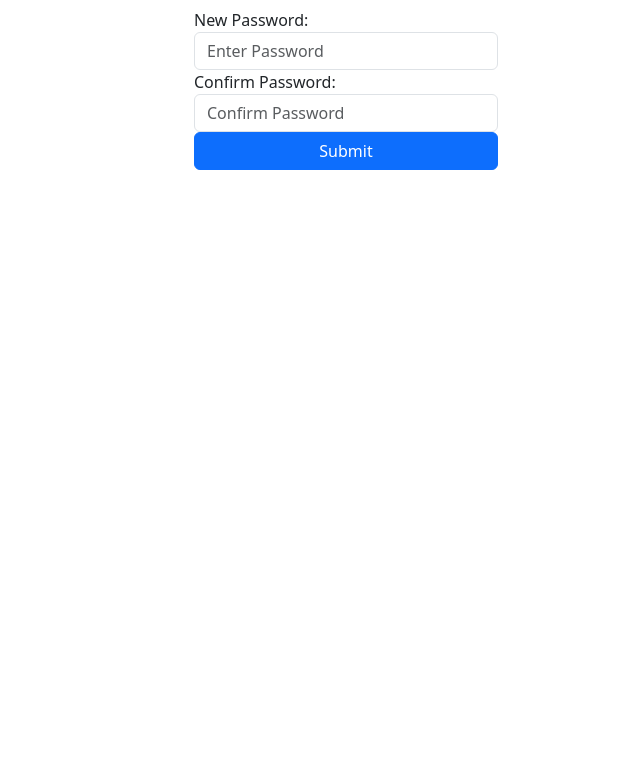
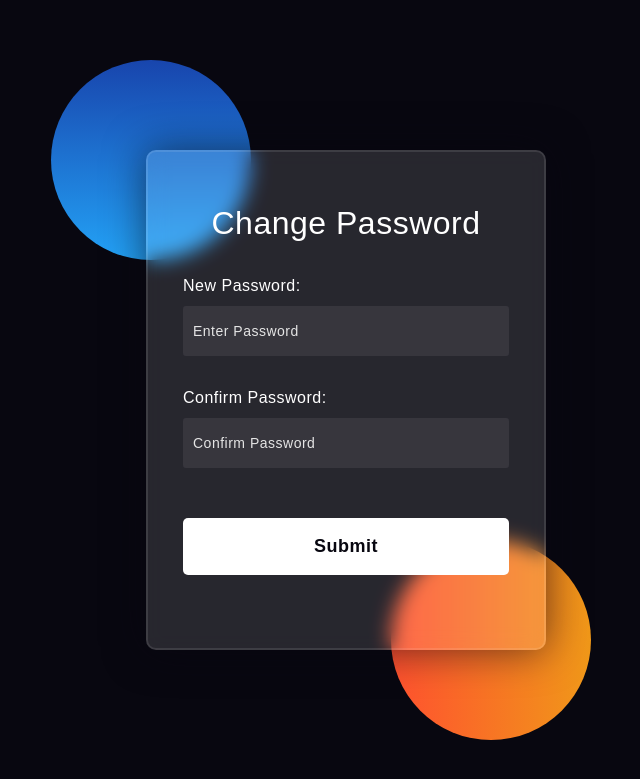
Before and after one commit to tweizy/employee-management-system, a PHP site: page /changepassword.php in a window 1280 px wide. Shown: the top 779 px of the page, without its empty margins (294-934 px from the left). Run offline with PHP 8.4, Linux system fonts and the light colour scheme; the visitor is signed in with stand-in values (Sample User, id 1).

Commit message:
styling change password page

```diff
--- a/changepassword.php
+++ b/changepassword.php
@@ -47,18 +47,142 @@ if($_SERVER["REQUEST_METHOD"] == "POST"){
     <meta name="viewport" content="width=device-width, initial-scale=1.0">
     <link href="https://cdn.jsdelivr.net/npm/bootstrap@5.3.0-alpha1/dist/css/bootstrap.min.css" rel="stylesheet" integrity="sha384-GLhlTQ8iRABdZLl6O3oVMWSktQOp6b7In1Zl3/Jr59b6EGGoI1aFkw7cmDA6j6gD" crossorigin="anonymous">
     <title>Change Passowrd</title>
+    <style media="screen">
+      *,
+*:before,
+*:after{
+    padding: 0;
+    margin: 0;
+    box-sizing: border-box;
+}
+body{
+    background-color: #080710;
+}
+.background{
+    width: 430px;
+    height: 520px;
+    position: absolute;
+    transform: translate(-50%,-50%);
+    left: 50%;
+    top: 50%;
+}
+.background .shape{
+    height: 200px;
+    width: 200px;
+    position: absolute;
+    border-radius: 50%;
+}
+.shape:first-child{
+    background: linear-gradient(
+        #1845ad,
+        #23a2f6
+    );
+    left: -80px;
+    top: -80px;
+}
+.shape:last-child{
+    background: linear-gradient(
+        to right,
+        #ff512f,
+        #f09819
+    );
+    right: -30px;
+    bottom: -80px;
+}
+form{
+    height: 500px;
+    width: 400px;
+    background-color: rgba(255,255,255,0.13);
+    position: absolute;
+    transform: translate(-50%,-50%);
+    top: 50%;
+    left: 50%;
+    border-radius: 10px;
+    backdrop-filter: blur(10px);
+    border: 2px solid rgba(255,255,255,0.1);
+    box-shadow: 0 0 40px rgba(8,7,16,0.6);
+    padding: 50px 35px;
+}
+form *{
+    font-family: 'Poppins',sans-serif;
+    color: #ffffff;
+    letter-spacing: 0.5px;
+    outline: none;
+    border: none;
+}
+form h3{
+    font-size: 32px;
+    font-weight: 500;
+    line-height: 42px;
+    text-align: center;
+}
+
+label{
+    display: block;
+    margin-top: 30px;
+    font-size: 16px;
+    font-weight: 500;
+}
+input{
+    display: block;
+    height: 50px;
+    width: 100%;
+    background-color: rgba(255,255,255,0.07);
+    border-radius: 3px;
+    padding: 0 10px;
+    margin-top: 8px;
+    font-size: 14px;
+    font-weight: 300;
+}
+::placeholder{
+    color: #e5e5e5;
+}
+button{
+    margin-top: 50px;
+    width: 100%;
+    background-color: #ffffff;
+    color: #080710;
+    padding: 15px 0;
+    font-size: 18px;
+    font-weight: 600;
+    border-radius: 5px;
+    cursor: pointer;
+}
+.social{
+  margin-top: 30px;
+  display: flex;
+}
+.social div{
+  background: red;
+  width: 150px;
+  border-radius: 3px;
+  padding: 5px 10px 10px 5px;
+  background-color: rgba(255,255,255,0.27);
+  color: #eaf0fb;
+  text-align: center;
+}
+.social div:hover{
+  background-color: rgba(255,255,255,0.47);
+}
+
+    </style>
 </head>
 <body>
-    <form action="<?php echo $_SERVER["PHP_SELF"]; ?>" method="POST" class="d-flex flex-column p-2 m-auto w-25 my-auto align-middle">
+    <div class="background">
+        <div class="shape"></div>
+        <div class="shape"></div>
+    </div>
+    <form action="<?php echo $_SERVER["PHP_SELF"]; ?>" method="POST">
+        <h3>Change Password</h3>
         <div class="form-group">
             <label for="exampleInputEmail1">New Password: </label>
-            <input type="password" name="password1" class="form-control" placeholder="Enter Password">
+            <input type="password" name="password1" placeholder="Enter Password">
         </div>
         <div class="form-group">
             <label for="exampleInputPassword1">Confirm Password: </label>
-            <input type="password" name="password2" class="form-control" placeholder="Confirm Password">
+            <input type="password" name="password2"  placeholder="Confirm Password">
         </div>
-        <button type="submit" class="btn btn-primary">Submit</button>
+        <button type="submit">Submit</button>
     </form>
     <?php
     if(!empty($password_error)){
```
